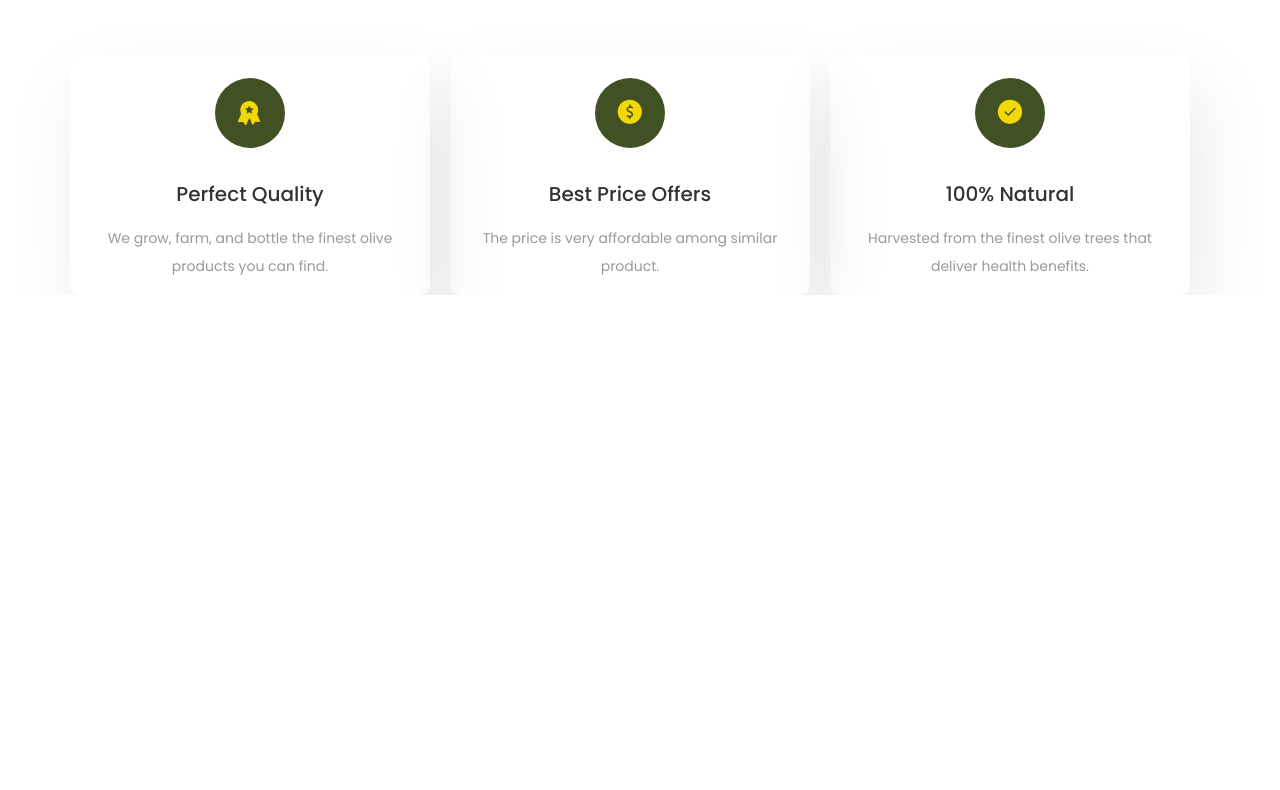
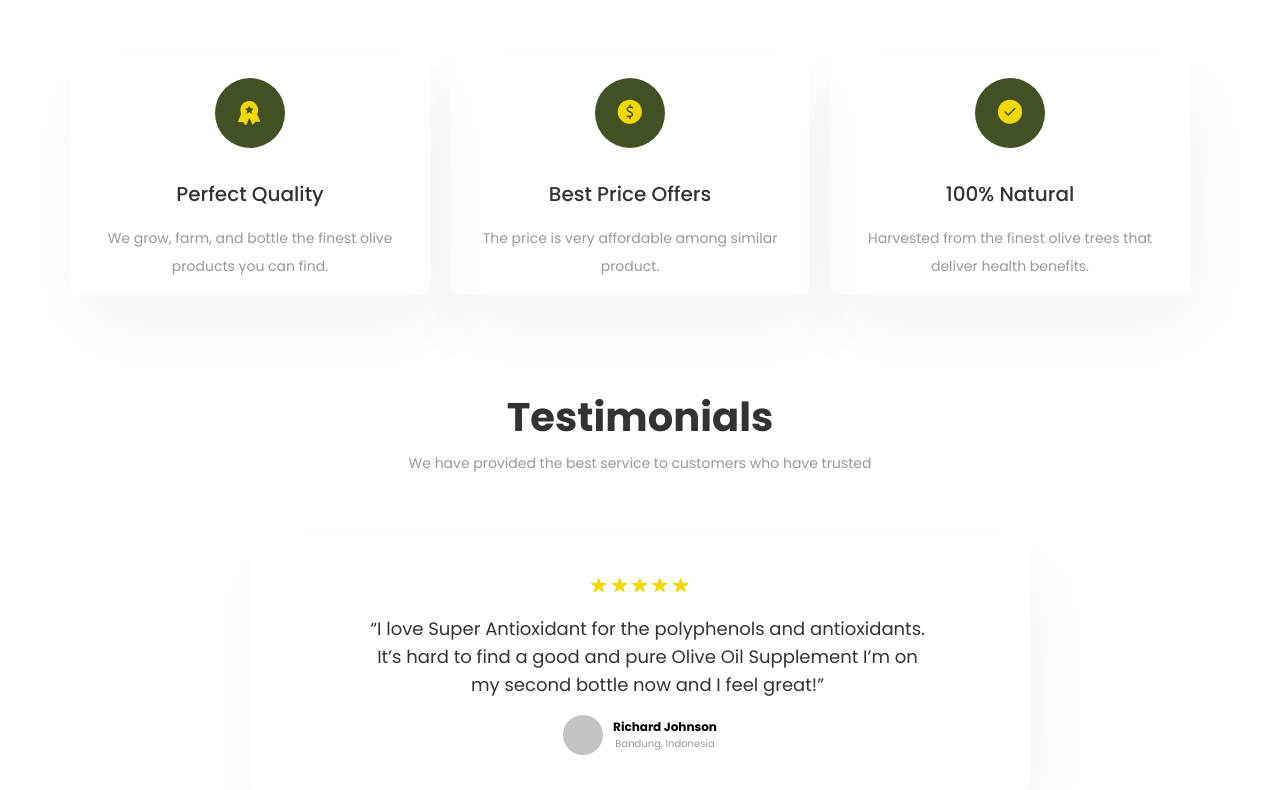
Before and after one commit to JepriAlber/clarity-murni, a plain HTML site: page index.html in a window 1280 px wide. Shown: the part 2157-2947 px from the top of the page. Before the commit the page ends 2452 px from the top, so only its background shows below. Drawn offline with Linux system fonts and the light colour scheme.

Commit message:
membuat testimonial bagian destop

```diff
--- a/assets/css/style.css
+++ b/assets/css/style.css
@@ -114,7 +114,7 @@ header{
     margin: 0 10px;
     align-items: stretch;
     justify-content: center;
-    box-shadow: 10px 32px 72px rgba(51, 51, 51, 0.1);
+    box-shadow: 10px 32px 72px rgba(51, 51, 51, 0.05);
     border-radius: 10px;
     background-color: #FFFFFF;
 }
@@ -187,16 +187,16 @@ header{
 .young{
     width: 50%;
     height: 355px;
-    background-image: url('../img/young-people-crop.png');
-    background-position: center;
+    background: url('../img/young-people-crop.png') no-repeat center;
+    background-size: cover;
     position: relative;
     color: #FFFFFF;
 }
 .elderly{
     width: 50%;
     height: 355px;
-    background-image: url('../img/elderly-crop.png');
-    background-position: center;
+    background: url('../img/elderly-crop.png') no-repeat center;
+    background-size: cover;
     position: relative;
     color: #FFFFFF;
 }
@@ -250,7 +250,7 @@ header{
     margin-top: 29px;
     margin-right: 20px;
     text-align: center;
-    box-shadow: 10px 32px 72px rgba(51, 51, 51, 0.1);
+    box-shadow: 10px 32px 72px rgba(51, 51, 51,0.05);
     border-radius: 10px;
 }
 .choose-product-item .cover{
@@ -280,3 +280,50 @@ header{
     line-height: 28px;
     color: #999999;
 }
+
+    /* ----------testimonial---------- */
+.row-testimonial{
+    margin-top: 60px;
+    display: flex;
+    justify-content: center;
+}
+.testimonial-content{
+    width: 780px;
+    padding: 37px 120px 35px;
+    box-shadow: 10px 32px 72px rgba(51, 51, 51, 0.05);
+    border-radius: 10px;
+    background-color: #FFFFFF;
+}
+.testimonial-content .ratting{
+    margin: 0 auto 16px;
+}
+.testimonial-content .testimonial-msg{
+    margin: 0 auto 16px;
+    width: 555px;
+    overflow-wrap: normal;
+    line-height: 28px;
+    font-weight: normal;
+    font-size: 18px;
+    color: #333333;
+}
+.testimonial-content .user{
+    width: 155px;
+    margin-left: auto;
+    margin-right: auto;
+}
+.testimonial-content .user .img-user{
+    width: 40px;
+    height: 40px;
+    border-radius: 100%;
+    background-color: #C4C4C4;
+    margin-right: 10px;
+    float: left;
+}
+.testimonial-content .user .name-user{
+    padding-top: 3px;
+    font-size: 12px;
+}
+.testimonial-content .user .alamat-user{
+    font-size: 10px;
+    color: #999999;
+}
--- a/index.html
+++ b/index.html
@@ -126,6 +126,28 @@
                     that deliver health benefits.</p>
             </div>
         </div>
+
+        <h1 class="title-content">Testimonials</h1>
+        <p class="p-title-content">We have provided the best service to customers who have trusted</p>
+
+        <div class="row-testimonial">
+            <div class="testimonial-content">
+                <div class="ratting">
+                    <img src="assets/svg/star.svg" alt="ratting">
+                    <img src="assets/svg/star.svg" alt="ratting">
+                    <img src="assets/svg/star.svg" alt="ratting">
+                    <img src="assets/svg/star.svg" alt="ratting">
+                    <img src="assets/svg/star.svg" alt="ratting">
+                </div>
+                <h5 class="testimonial-msg">“I love Super Antioxidant for the  polyphenols and antioxidants. It’s hard to find a good and pure Olive Oil Supplement I’m on my second bottle now and I feel great!”</h5>
+                <div class="user">
+                    <div class="img-user"></div>
+                    <h6 class="name-user">Richard Johnson</h6>
+                    <p class="alamat-user">Bandung, Indonesia</p>
+                </div>
+            </div>
+        </div>
+
     </div>
 </body>
 </html>
```
